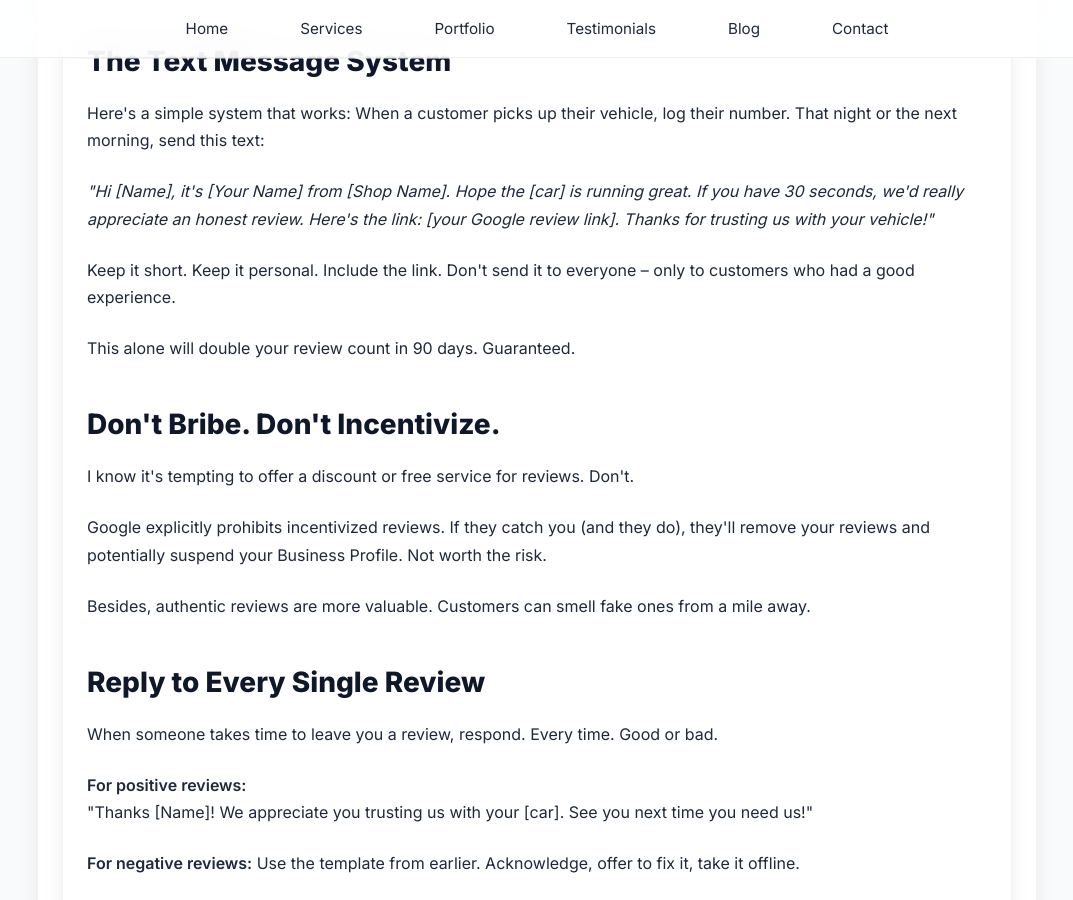
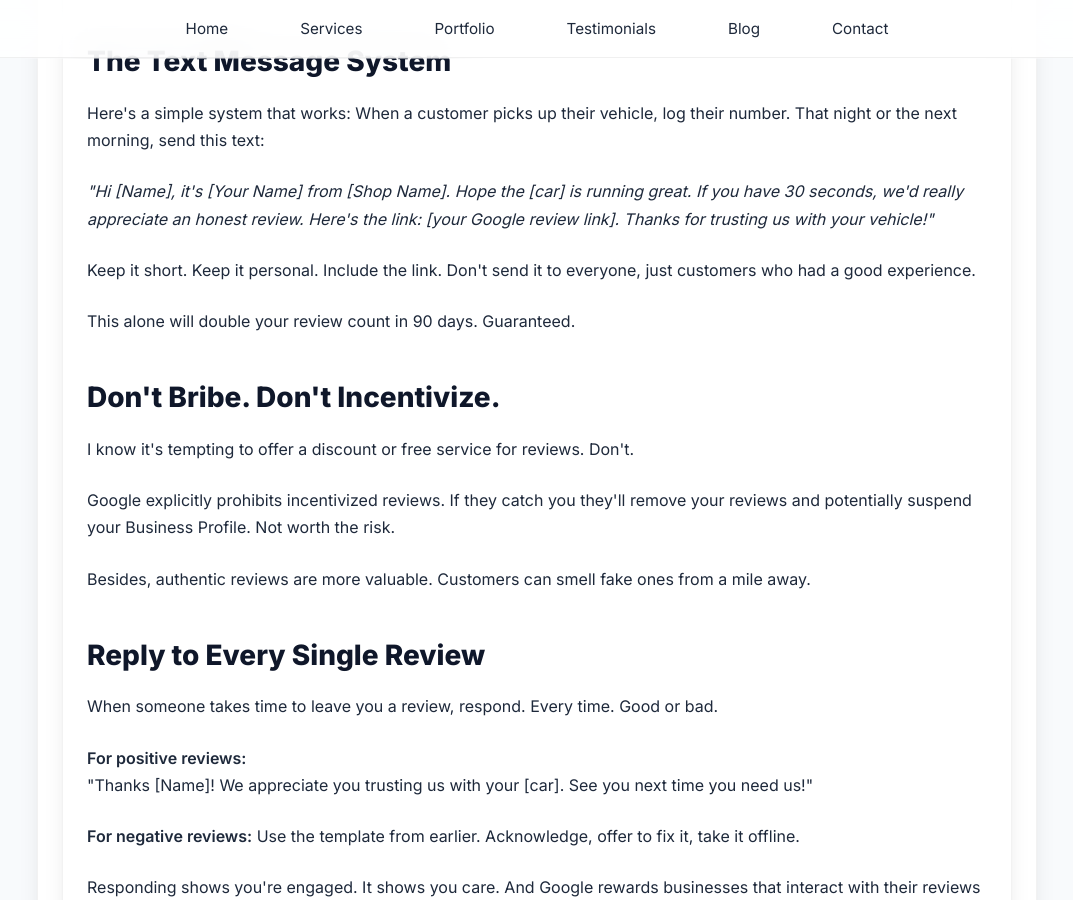
Before and after one commit to JamesBrownR/MeetingSurge, a Jekyll site: the page built from _posts/2025-12-13-how-get-5-star-your.md, in a window 1280 px wide and 900 px high, scrolled down 3070 px. Shown: the whole window, without its empty margins (103-1176 px from the left). Built offline with Jekyll 4.4.1, drawn with Linux system fonts in a browser that asks for light colours.

Commit message:
Update 2025-12-13-how-get-5-star-your.md

```diff
--- a/_posts/2025-12-13-how-get-5-star-your.md
+++ b/_posts/2025-12-13-how-get-5-star-your.md
@@ -51,12 +51,12 @@ description: A simple system to get more Google reviews that actually brings in
     <h2>The Text Message System</h2>
     <p>Here's a simple system that works: When a customer picks up their vehicle, log their number. That night or the next morning, send this text:</p>
     <p><em>"Hi [Name], it's [Your Name] from [Shop Name]. Hope the [car] is running great. If you have 30 seconds, we'd really appreciate an honest review. Here's the link: [your Google review link]. Thanks for trusting us with your vehicle!"</em></p>
-    <p>Keep it short. Keep it personal. Include the link. Don't send it to everyone – only to customers who had a good experience.</p>
+    <p>Keep it short. Keep it personal. Include the link. Don't send it to everyone, just customers who had a good experience.</p>
     <p>This alone will double your review count in 90 days. Guaranteed.</p>
 
     <h2>Don't Bribe. Don't Incentivize.</h2>
     <p>I know it's tempting to offer a discount or free service for reviews. Don't.</p>
-    <p>Google explicitly prohibits incentivized reviews. If they catch you (and they do), they'll remove your reviews and potentially suspend your Business Profile. Not worth the risk.</p>
+    <p>Google explicitly prohibits incentivized reviews. If they catch you they'll remove your reviews and potentially suspend your Business Profile. Not worth the risk.</p>
     <p>Besides, authentic reviews are more valuable. Customers can smell fake ones from a mile away.</p>
 
     <h2>Reply to Every Single Review</h2>
```
